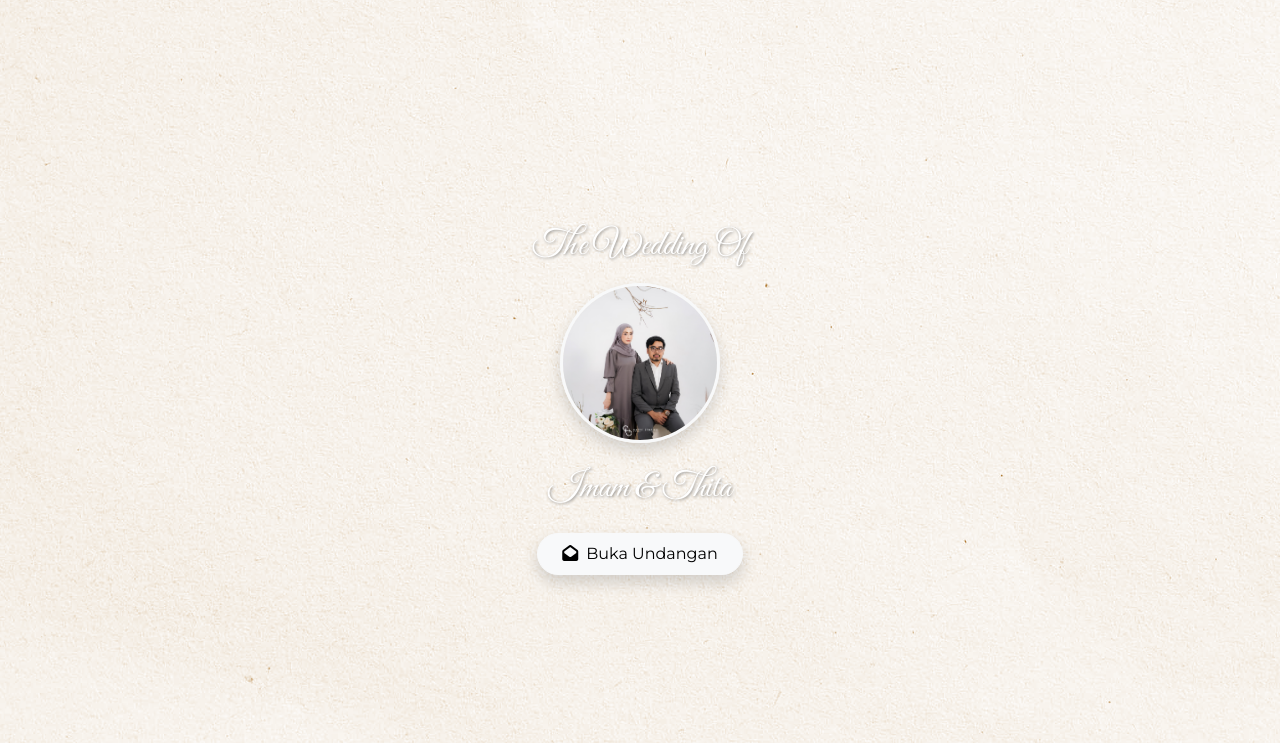
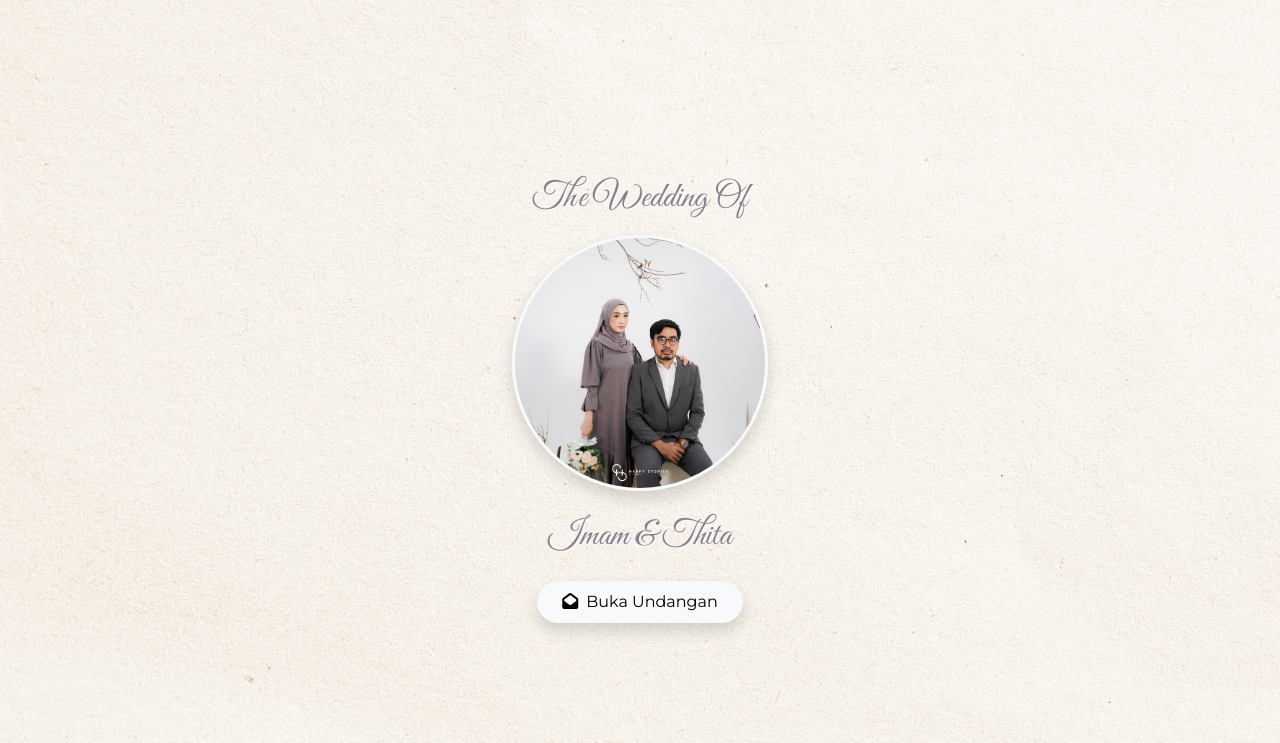
Before and after one commit to mendiang/undangan-imamthita-versi-b, a plain HTML site: page index.html in a window 1280 px wide. Shown: the top 743 px of the page. Drawn offline with nearby package versions, Linux system fonts and the light colour scheme.

Commit message:
edit welcome nya dengan memperbesar gambar tengah dan mengganit warna

```diff
--- a/index.html
+++ b/index.html
@@ -37,7 +37,7 @@
         <div class="d-flex justify-content-center align-items-center vh-100 text-center">
             <div> <!-- Container untuk konten -->
                 <h2 class="font-esthetic mb-3">The Wedding Of</h2>
-                <img src="images/foto-utama.jpeg" alt="background" class="img-fluid rounded-circle border border-3 border-light shadow mb-4 mx-auto" style="width: 10rem; height: 10rem; object-fit: cover;">
+                <img src="images/foto-utama.jpeg" alt="background" class="img-fluid rounded-circle border border-3 border-light shadow mb-4 mx-auto" style="width: 16rem; height: 16rem; object-fit: cover;">
                 <h2 class="font-esthetic mb-4">Imam & Thita</h2>
 
                 <!-- Tempat Nama Tamu -->
--- a/style.css
+++ b/style.css
@@ -184,6 +184,17 @@ section#tanggal-lokasi h3 {
     font-size: 2.2rem;
 }
 
+/* style.css */
+
+/* Cari selector yang relevan, contoh: */
+#welcome-screen .font-esthetic { /* Atau #welcome-screen h2, dll. */
+    color: #8A7F8D; /* GANTI dengan kode warna yang Anda dapatkan */
+    /* Properti font-family, dll. biarkan */
+    text-shadow: 1px 1px 2px rgba(255, 255, 255, 0.6); /* Contoh shadow terang */
+    /* atau */
+    /* text-shadow: none; */ /* Jika ingin tanpa shadow */
+}
+
  #guest-name-container p {
     font-size: 0.9rem;
     opacity: 0.9;
```
